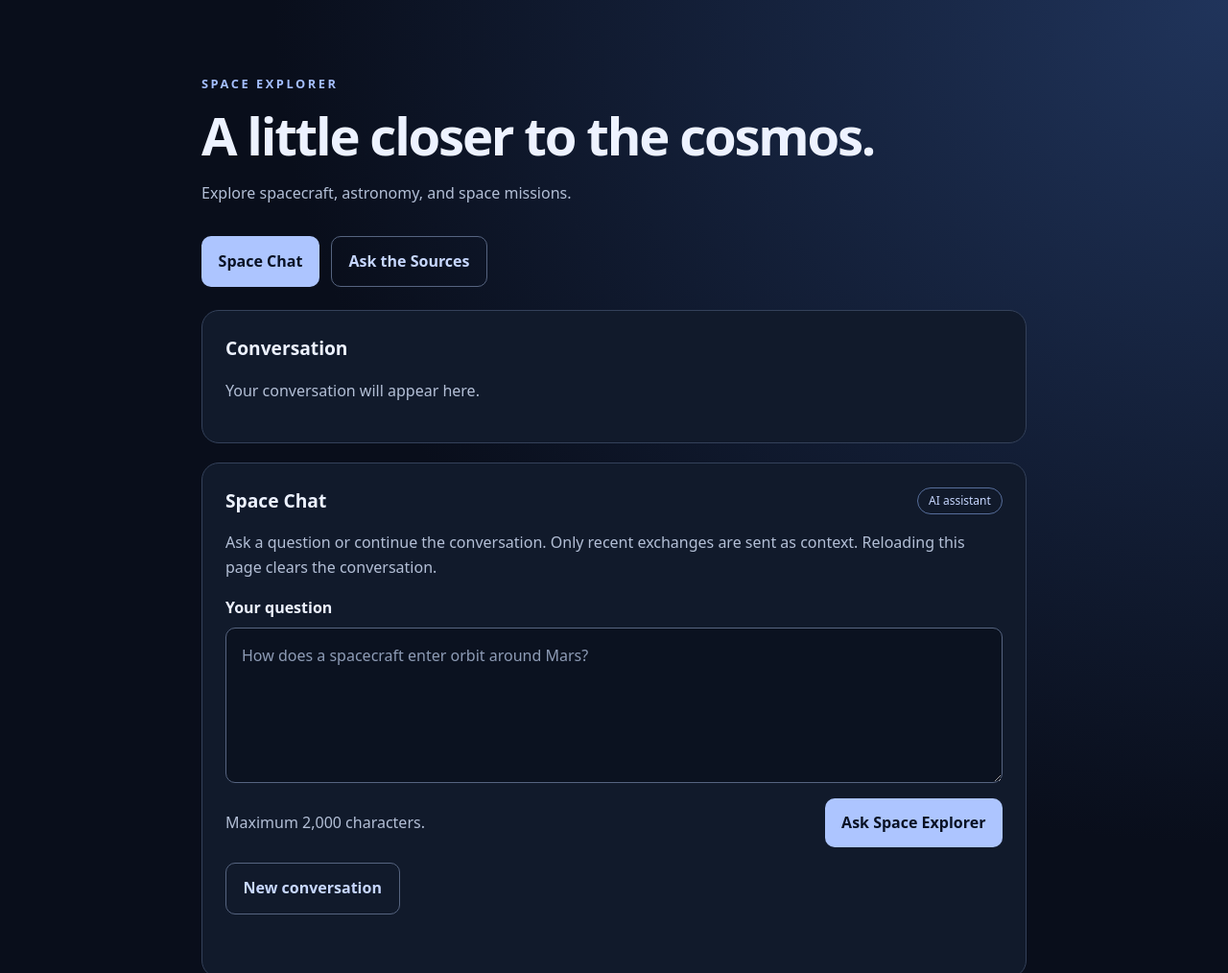
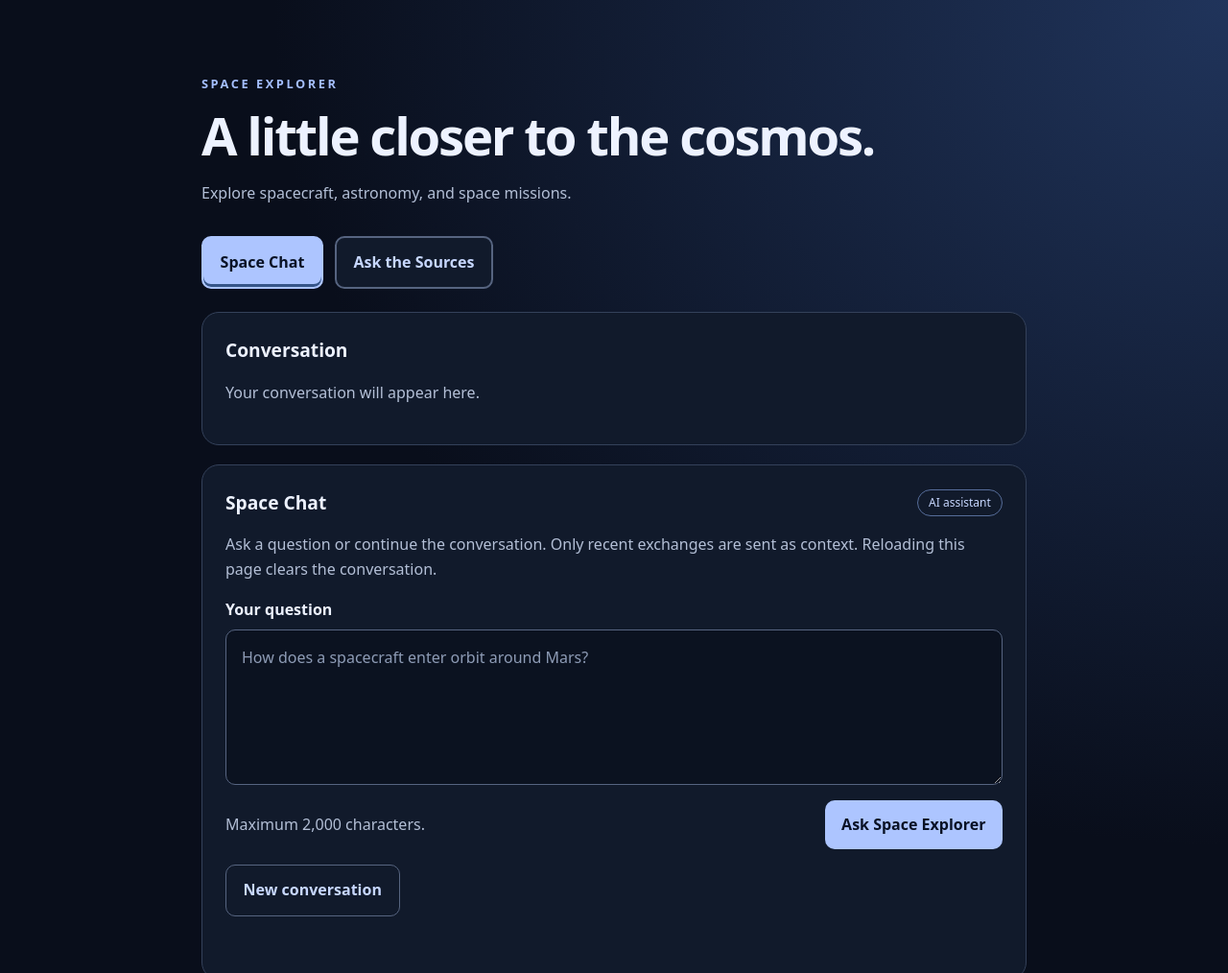
Before and after one commit to PSueri/Space-Explorer, a plain HTML site: page frontend/index.html in a window 1280 px wide. Shown: the top 1014 px of the page at 96% size. Drawn offline with Linux system fonts and the light colour scheme; files that its build step writes are made by us from their sources; files whose address does not match are found by name.

Commit message:
fix: apply selected module styles using button identifiers

```diff
--- a/frontend/index.html
+++ b/frontend/index.html
@@ -5,7 +5,7 @@
     <meta name="viewport" content="width=device-width, initial-scale=1">
     <title>Space Explorer</title>
     <link rel="icon" href="data:,">
-    <link rel="stylesheet" href="/static/styles.css">
+    <link rel="stylesheet" href="/static/styles.css?v=2">
     <script src="/static/app.js" defer></script>
     <script src="/static/sources.js" type="module"></script>
 </head>
--- a/frontend/styles.css
+++ b/frontend/styles.css
@@ -241,14 +241,31 @@ button:disabled {
     margin-bottom: 1.5rem;
 }
 
+.module-navigation button {
+    border: 2px solid transparent;
+}
+
+.module-navigation button[aria-pressed="true"] {
+    color: #091225;
+    background: #adc5ff;
+    border-color: #adc5ff;
+    box-shadow: inset 0 -3px 0 #365588;
+}
+
+.module-navigation button[aria-pressed="true"]:hover {
+    background: #ccdcff;
+    border-color: #ccdcff;
+}
+
 .module-navigation button[aria-pressed="false"] {
-    border: 1px solid #566480;
     color: #c7d7ff;
-    background: transparent;
+    background: #111a2b;
+    border-color: #566480;
 }
 
 .module-navigation button[aria-pressed="false"]:hover {
     background: #20304b;
+    border-color: #adc5ff;
 }
 
 .source-list {
@@ -297,3 +314,30 @@ button:disabled {
     white-space: pre-wrap;
     overflow-wrap: anywhere;
 }
+
+#chat-module-button,
+#sources-module-button {
+    border: 2px solid transparent;
+}
+
+#chat-module-button[aria-pressed="true"],
+#sources-module-button[aria-pressed="true"] {
+    color: #091225;
+    background: #adc5ff;
+    border-color: #adc5ff;
+    box-shadow: inset 0 -3px 0 #365588;
+}
+
+#chat-module-button[aria-pressed="false"],
+#sources-module-button[aria-pressed="false"] {
+    color: #c7d7ff;
+    background: #111a2b;
+    border-color: #566480;
+    box-shadow: none;
+}
+
+#chat-module-button[aria-pressed="false"]:hover,
+#sources-module-button[aria-pressed="false"]:hover {
+    background: #20304b;
+    border-color: #adc5ff;
+}
```
